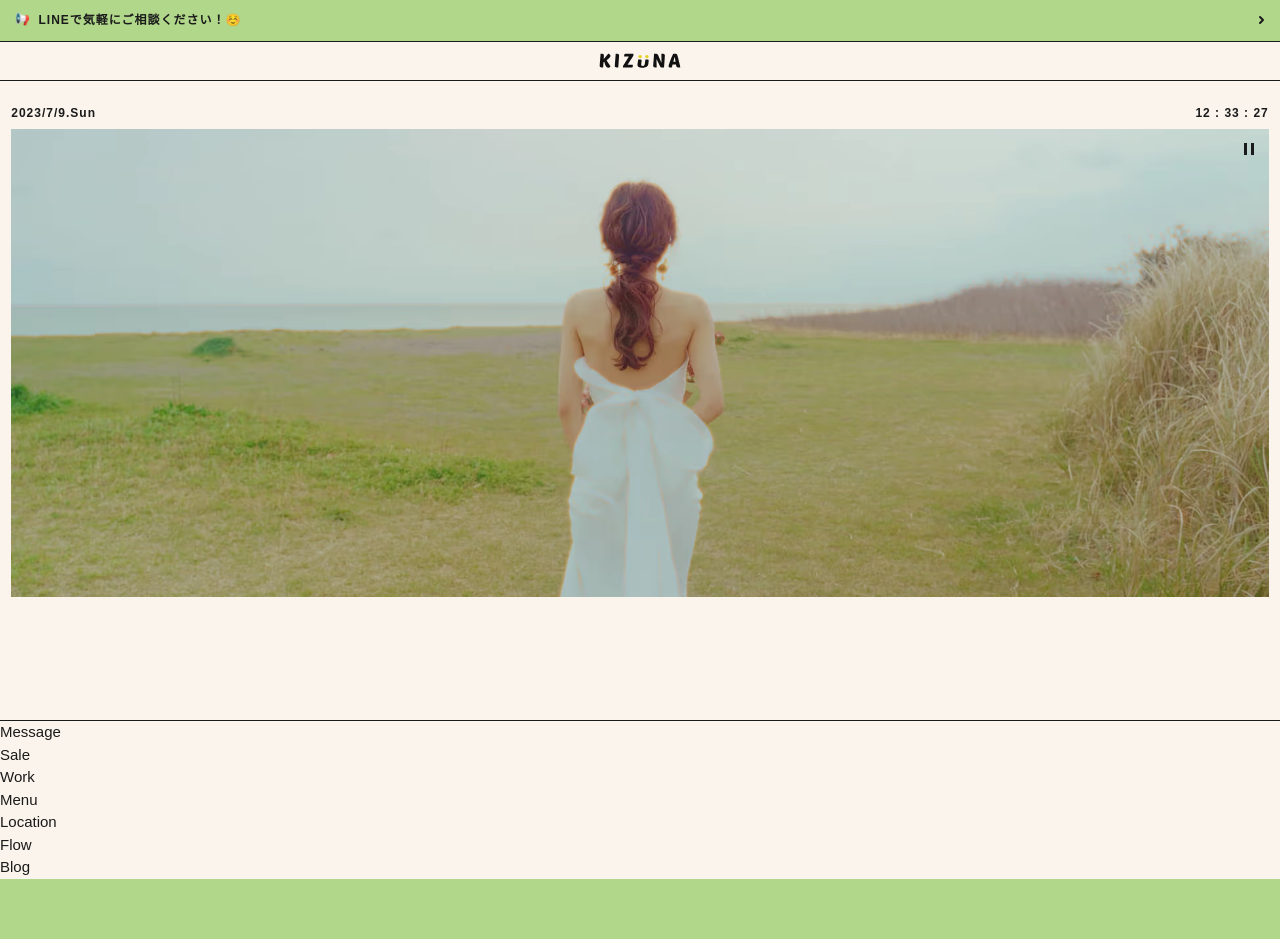
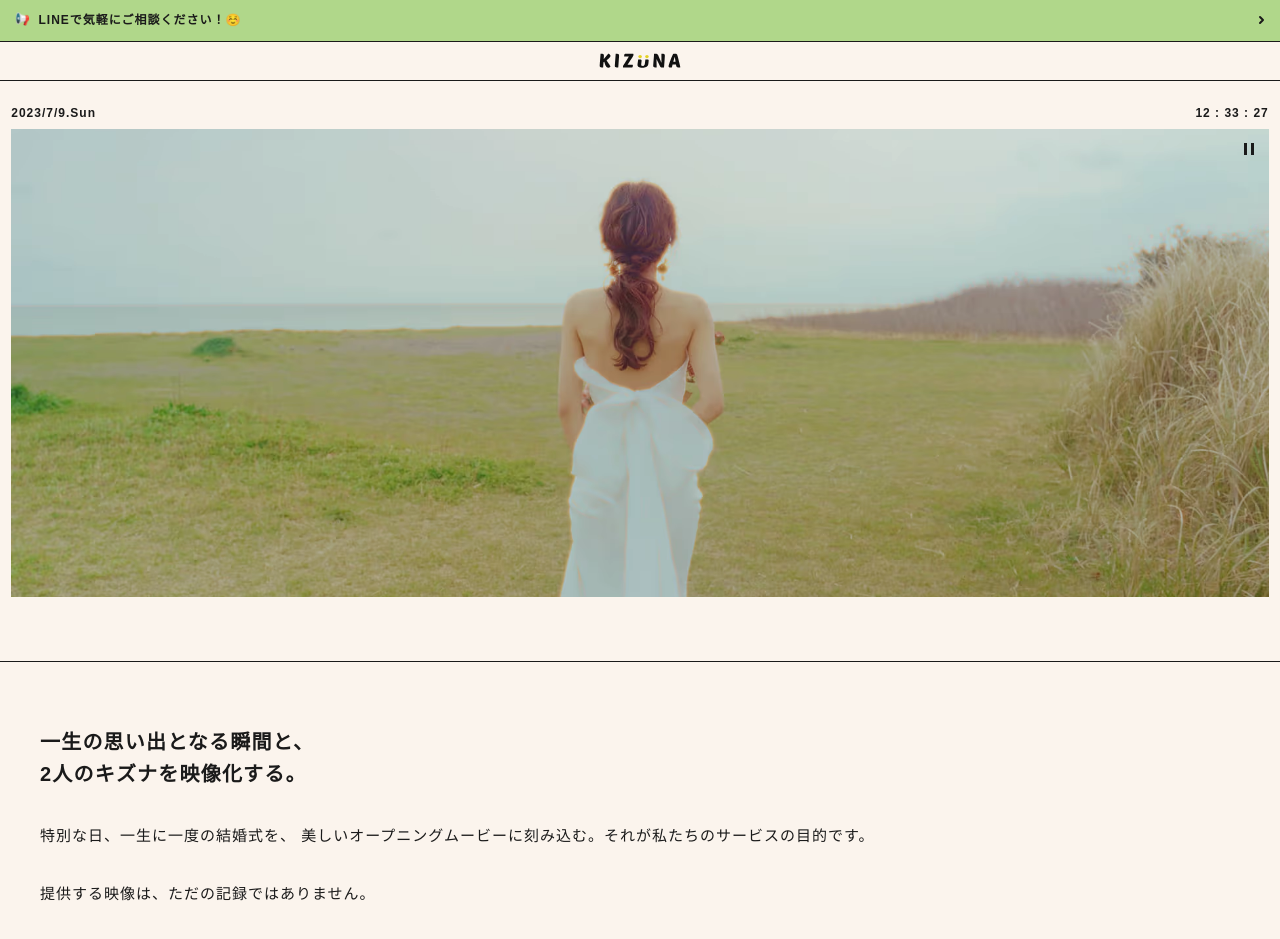
Before and after one commit to tomoya-okuda/kizuna-films, a Next.js app: page / in a window 1280 px wide. Shown: the top 939 px of the page. Built offline with nearby package versions, Linux system fonts and the light colour scheme.

Commit message:
Top>Message作成

```diff
--- a/src/app/globals.css
+++ b/src/app/globals.css
@@ -8,25 +8,6 @@
   --White100: #fff;
   --Black100: #1a1a1a;
   --Beige100: #fbf4ed;
-}
-
-p {
-  font-size: 15px;
-  font-weight: 200;
-  line-height: 160%;
-  letter-spacing: 1px;
-}
-
-h4 {
-  font-size: 14px;
-  font-weight: 700;
-  letter-spacing: 1px;
-}
-
-h5 {
-  font-size: 12px;
-  font-weight: 700;
-  letter-spacing: 1px;
 }
 
 .border-tb-black100 {
@@ -46,6 +27,32 @@ h5 {
   border-left: 1px solid theme('colors.Black100');
 }
 
+p {
+  font-size: 15px;
+  font-weight: 200;
+  line-height: 160%;
+  letter-spacing: 1px;
+}
+
+h2 {
+  font-size: 20px;
+  font-weight: 700;
+  line-height: 160%;
+  letter-spacing: 1.2px;
+}
+
+h4 {
+  font-size: 14px;
+  font-weight: 700;
+  letter-spacing: 1px;
+}
+
+h5 {
+  font-size: 12px;
+  font-weight: 700;
+  letter-spacing: 1px;
+}
+
 html,
 body {
   font-family: 'LINESeedJP_A_OTF', sans-serif;
--- a/src/components/layout/Page/Top/FV/FV.tsx
+++ b/src/components/layout/Page/Top/FV/FV.tsx
@@ -6,7 +6,7 @@ type Props = {};
 
 function FV({}: Props) {
   return (
-    <div className="relative border-b-black100 py-6 px-3 min-h-[80vh] w-full">
+    <div className="relative border-b-black100 pt-6 pb-[64px] px-3 w-full">
       {/* 日付と時間 */}
       <div className="flex justify-between mb-2">
         <CountDate />
--- a/src/components/layout/Page/Top/Message.tsx
+++ b/src/components/layout/Page/Top/Message.tsx
@@ -1,9 +1,19 @@
-type Props = {}
+type Props = {};
 
 function Message({}: Props) {
   return (
-    <div>Message</div>
-  )
+    <div className="border-b-black100 flex flex-col gap-9 py-[64px] px-[40px]">
+      <h2>
+        一生の思い出となる瞬間と、<br></br> 2人のキズナを映像化する。
+      </h2>
+      <p>
+        特別な日、一生に一度の結婚式を、
+        美しいオープニングムービーに刻み込む。それが私たちのサービスの目的です。
+      </p>
+      <p>提供する映像は、ただの記録ではありません。</p>
+      <p>2人の感情、絆、時間の価値を反映し、物語を紡ぐ記念品となります。</p>
+    </div>
+  );
 }
 
-export default Message
+export default Message;
```
